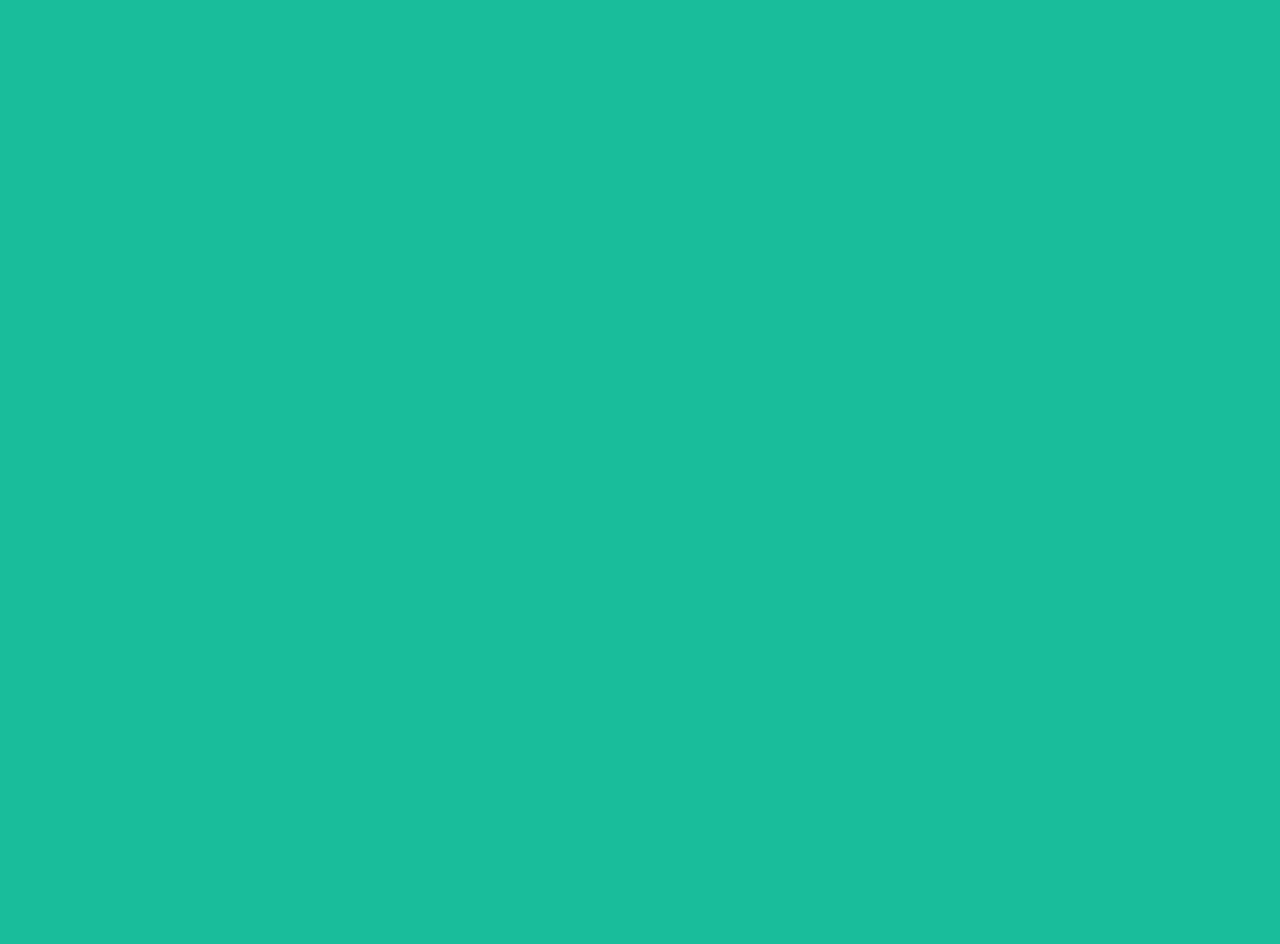
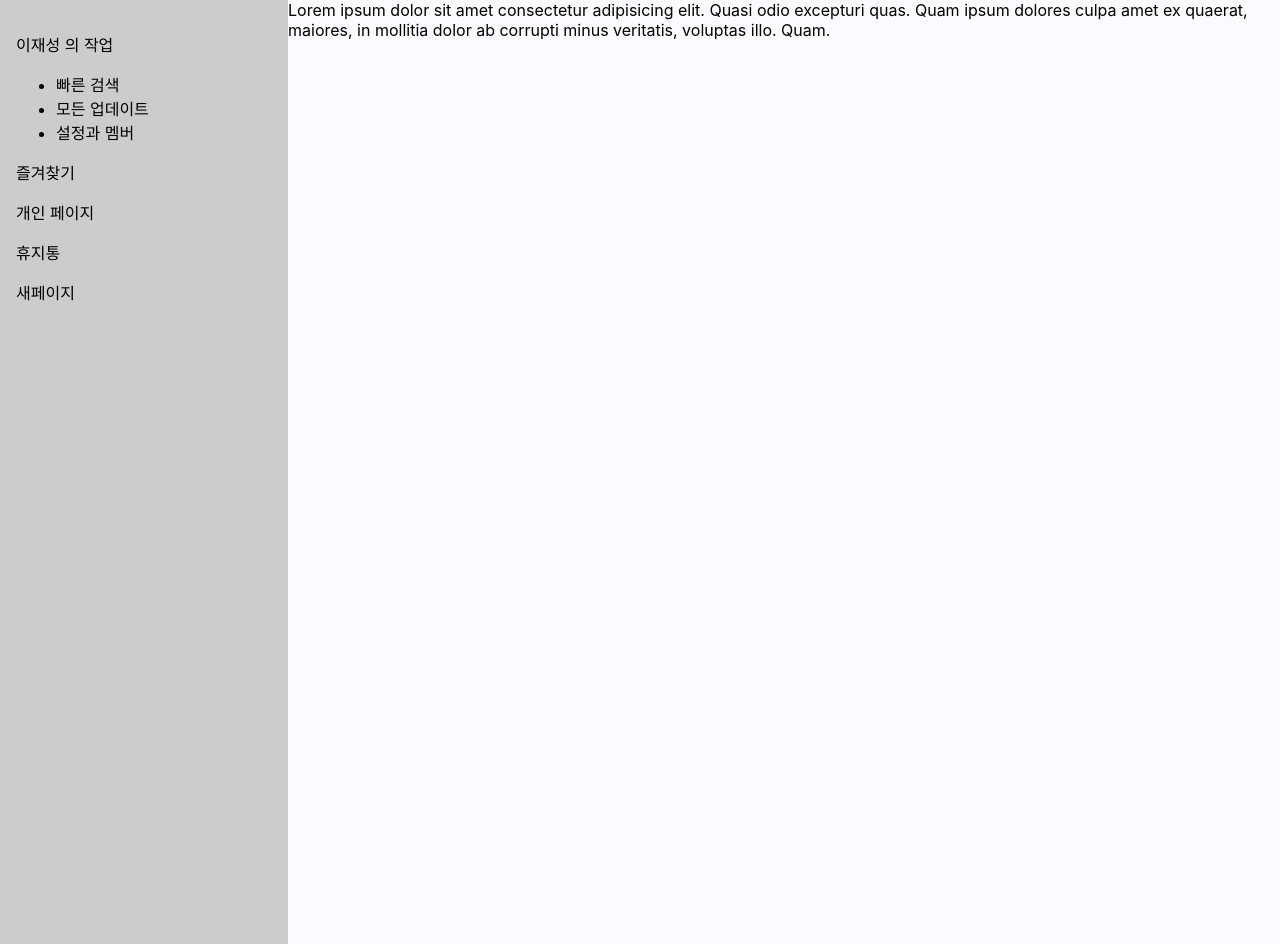
Before and after one commit to jaesung712/pronewworld, a React (Create React App) app: page /main in a window 1280 px wide. Before the commit this address had no page. Before the commit the page ends 800 px from the top, so only its background shows below. Built offline with nearby package versions, Linux system fonts and the light colour scheme.

Commit message:
20220417

```diff
--- a/src/App.css
+++ b/src/App.css
@@ -1,4 +1,5 @@
 body{
   margin: 0;
-  background-color: #1BBC9B;
+  background-color: #fbfbff;
+
 }
--- a/src/App.tsx
+++ b/src/App.tsx
@@ -6,6 +6,7 @@ import {BrowserRouter as Router, Route, Routes} from 'react-router-dom';
 
 //user
 import SignInPage from './user/signin';
+import Main from './user/main';
 
 function App() {
   return (
@@ -16,7 +17,7 @@ function App() {
 
         {/*user*/}
         <Route path={"/"} element={<SignInPage/>} />
-
+        <Route path={"/main"} element={<Main/>} />
       </Routes>
     </Router>
     </>
--- /dev/null
+++ b/src/user/component/button/nextBtn.tsx
@@ -0,0 +1,38 @@
+import React from "react";
+import styled from "styled-components";
+
+const NextBtnst = styled.div`
+
+.nextBtn {
+    margin-top:30px;
+    border-radius: 5px;
+    border:0;
+    background: #7d7d7f;
+    width: 300px;
+    height: 40px;
+
+    font-size: 2rem;
+    color: white;
+    margin-bottom: 5px;
+    font-weight: 600;
+}
+.nextBtn:disabled{ background: #dfdfdf; }
+.nextBtn:hover{
+    background: #4b4b4c;
+}
+`
+const nextBtn = (): JSX.Element =>{
+
+    const goMain = () =>{
+        window.location.href="/main"
+    }
+    return(
+        <NextBtnst>
+        <div>
+            <button className="nextBtn" type="button" onClick={goMain}>NEXT</button>
+        </div>
+        </NextBtnst>
+    )
+}
+
+export default nextBtn;
--- /dev/null
+++ b/src/user/component/header/sidebar.tsx
@@ -0,0 +1,59 @@
+import React from "react";
+import styled from "styled-components";
+
+const Mainheaderst = styled.div`
+   .container{
+       background-color: #ccc;
+        width:20%;
+        height: 55rem;
+        overflow:auto;
+        padding:0;
+        margin:0 auto;
+        float: left;
+        padding:1rem 1rem 3rem 1rem;
+   }
+   .container div:hover{
+    background-color: #ccf;
+   }
+`;
+
+const mainheader = (): JSX.Element =>{
+    return (
+
+        <Mainheaderst>
+            <div className="container">
+                {/* 프로필 */}
+                <div className="box1">
+                    <p>이재성 의 작업</p>
+                </div>
+                {/* 기능바 */}
+                <div className="box2">
+                    <ul>
+                        <li>빠른 검색</li>
+                        <li>모든 업데이트</li>
+                        <li>설정과 멤버</li>
+                    </ul>
+                </div>
+                {/* 즐겨찾기 */}
+                <div className="box3">
+                <p>즐겨찾기</p>
+                </div>
+                {/* 개인페이지 */}
+                <div className="box4">
+                <p>개인 페이지</p>
+                </div>
+                {/*휴지통*/}
+                <div className="box5">
+                <p>휴지통</p>
+                </div>
+                {/*새 페이지*/}
+                <div className="box6">
+                <p>새페이지</p>
+                </div>
+            </div>
+
+        </Mainheaderst>
+    )
+}
+
+export default mainheader;
--- a/src/user/component/signin/loginbox.tsx
+++ b/src/user/component/signin/loginbox.tsx
@@ -1,9 +1,28 @@
 import React from "react";
 import styled from "styled-components"; //css 사용할 때 import시켜줘야 함
-
+import NextBtn from "../button/nextBtn";
 
 const Loginboxst = styled.div`
-
+#si-container{
+    margin-top: 100px;
+    text-align: center;
+}
+.titleA {
+    font-size:25px;
+    font-weight: 600;
+}
+.titleB {
+    font-size:18px
+}
+.inputform {
+    border-radius: 5px;
+    border:0;
+    width: 300px;
+    height: 40px;
+    font-size: 1rem;
+    color: black;
+    margin-bottom: 5px;
+}
 
 `;
 
@@ -11,16 +30,28 @@ const loginbox = (): JSX.Element =>{
     return (
         <Loginboxst>
             <div id="si-container">
+                <div>
+                    <div className="titleA">
+                    <p>Untitled</p>
+                    </div>
+                    <div className="titleB">
+                    <p>PLEASE NOTE YOUR IDEA</p>
+                    </div>
+                </div>
                 <form>
-                    <p className='login-text'>이메일</p>
+
                     <div>
-                    <input placeholder="ID"></input>
+                    <input className="inputform" placeholder="ID"></input>
                     </div>
-                    <p className='login-text'>비밀번호</p>
+
                     <div>
-                    <input placeholder="PW"></input>
+                    <input className="inputform" placeholder="PW"></input>
                     </div>
                 </form>
+
+
+                <NextBtn></NextBtn>
+
             </div>
         </Loginboxst>
 
--- a/src/user/component/signin/signinbox.tsx
+++ b/src/user/component/signin/signinbox.tsx
@@ -1,5 +1,6 @@
 import React from "react";
 import styled from "styled-components"; //css 사용할 때 import시켜줘야 함
+import Loginbox from "./loginbox";
 
 
 const Signboxst = styled.div`
@@ -11,7 +12,7 @@ const Signboxst = styled.div`
     margin: 100px auto;
 
     border: 1px solid #bcbcbc;
-    background-color: #A0D9D9;
+    background-color: #e1e1e5;
     border-radius: 5px;
   }
 
@@ -47,10 +48,10 @@ const signinbox = (): JSX.Element =>{
                 <img className="imgbox" src="./img/wallpaperbetter.jpg"></img>
             </div>
 
+            <Loginbox></Loginbox>
 
 
-
-    </div>
+            </div>
         </Signboxst>
 
     )
--- /dev/null
+++ b/src/user/main.tsx
@@ -0,0 +1,13 @@
+import React from "react";
+import Sidebar from "./component/header/sidebar";
+
+const main = (): JSX.Element =>{
+    return(
+        <div className="container">
+            <Sidebar></Sidebar>
+            <div className="box">Lorem ipsum dolor sit amet consectetur adipisicing elit. Quasi odio excepturi quas. Quam ipsum dolores culpa amet ex quaerat, maiores, in mollitia dolor ab corrupti minus veritatis, voluptas illo. Quam.</div>
+        </div>
+    )
+}
+
+export default  main;
--- a/src/user/signin.tsx
+++ b/src/user/signin.tsx
@@ -9,6 +9,7 @@ const Signinst = styled.div`
 const signin = (): JSX.Element =>{
     return (
         <Signinst>
+
             <div className="container">
                 <Signinbox/>
             </div>
```
Also changed, not shown: public/icon/mainicon.png (added).
